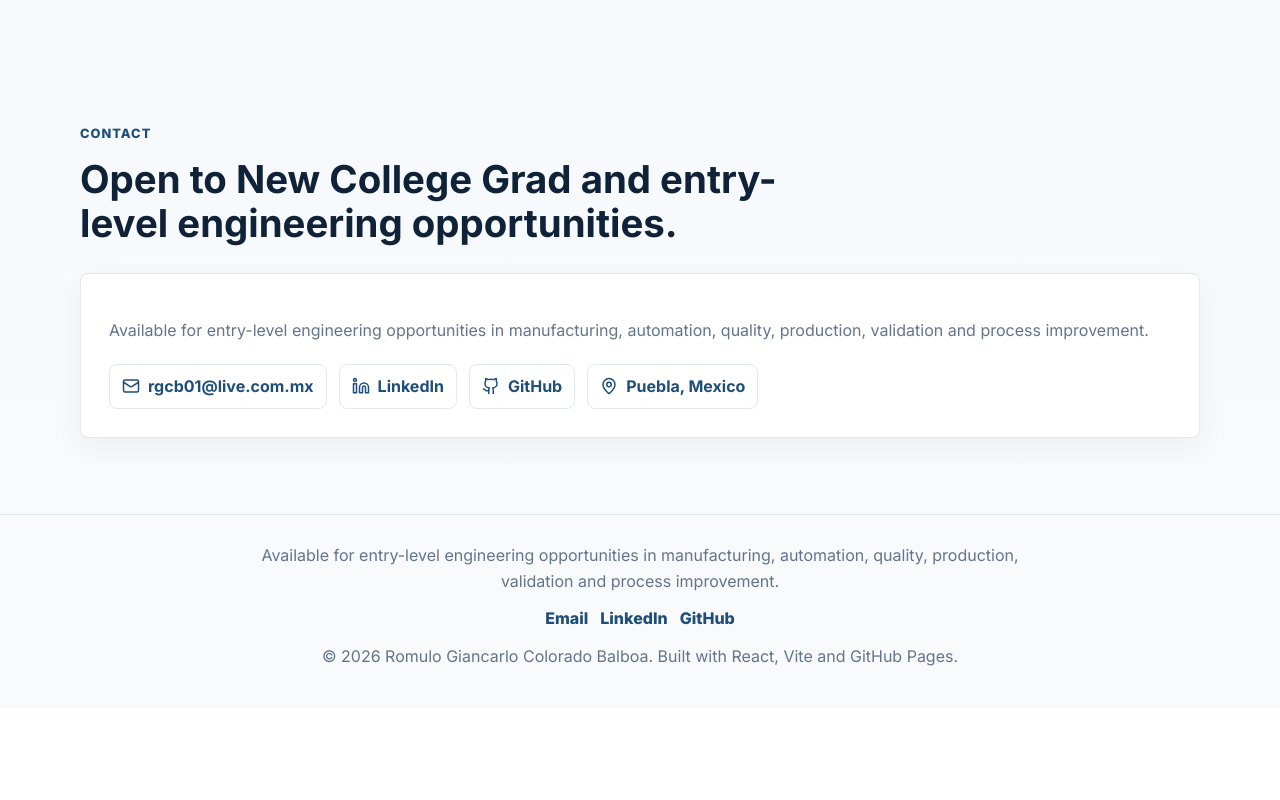
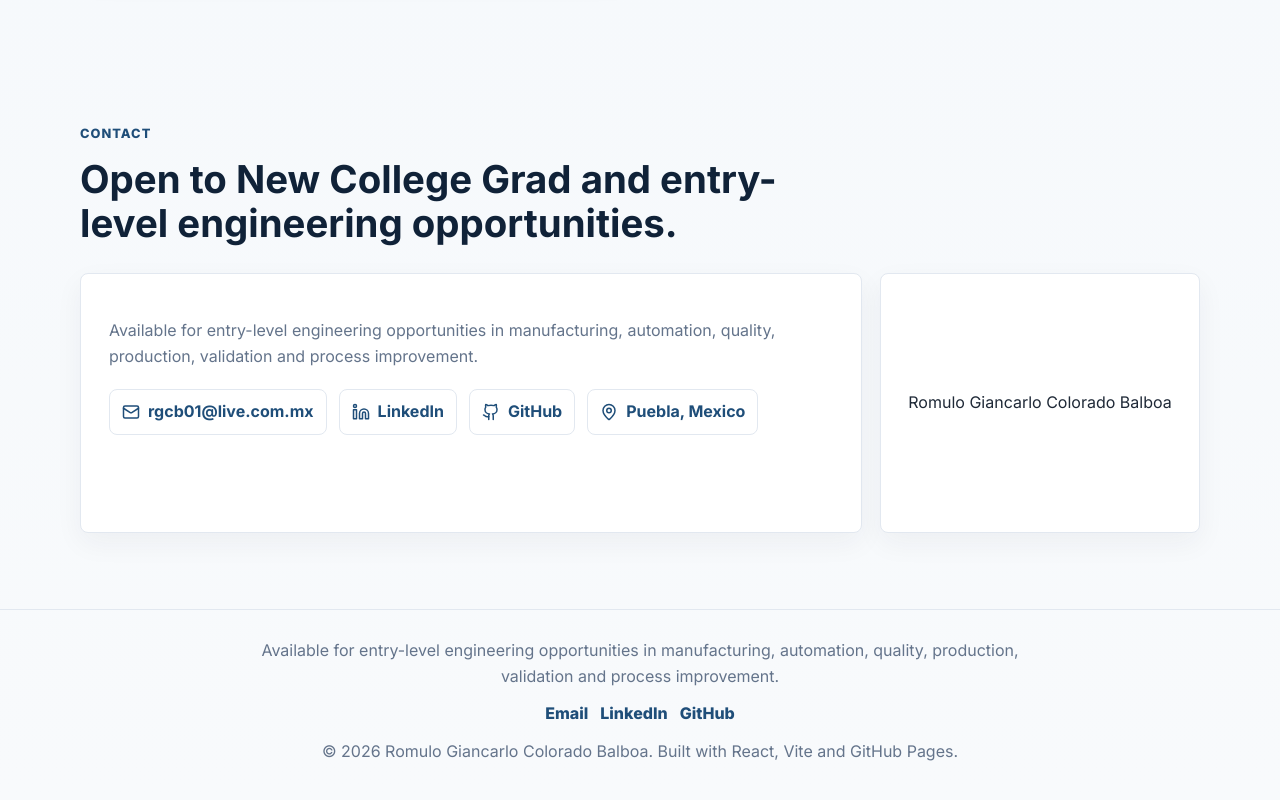
Before and after one commit to rgcb01/rgcb01.github.io, a React (Vite) app: page / in a window 1280 px wide. Shown: the part 6553-7353 px from the top of the page. Before the commit the page ends 7261 px from the top, so only its background shows below. Built offline with nearby package versions, Linux system fonts and the light colour scheme.

Commit message:
feat: add LinkedIn profile badge to contact section

```diff
--- a/index.html
+++ b/index.html
@@ -15,6 +15,7 @@
     <meta property="og:type" content="website" />
     <meta property="og:url" content="https://rgcb01.github.io" />
     <title>Romulo Colorado | Mechatronics Engineering Portfolio</title>
+    <script src="https://platform.linkedin.com/badges/js/profile.js" async defer type="text/javascript"></script>
   </head>
   <body>
     <div id="root"></div>
--- a/src/components/Contact.jsx
+++ b/src/components/Contact.jsx
@@ -1,4 +1,5 @@
 import { Github, Linkedin, Mail, MapPin } from "lucide-react";
+import LinkedInBadge from "./LinkedInBadge.jsx";
 
 export default function Contact({ profile }) {
   return (
@@ -7,6 +8,7 @@ export default function Contact({ profile }) {
         <p className="eyebrow">Contact</p>
         <h2>Open to New College Grad and entry-level engineering opportunities.</h2>
       </div>
+      <div className="contact-layout">
         <div className="contact-panel">
           <p>{profile.availability}</p>
           <div className="contact-links">
@@ -24,6 +26,8 @@ export default function Contact({ profile }) {
             </span>
           </div>
         </div>
+        <LinkedInBadge />
+      </div>
     </section>
   );
 }
--- /dev/null
+++ b/src/components/LinkedInBadge.jsx
@@ -0,0 +1,19 @@
+export default function LinkedInBadge() {
+  return (
+    <div className="linkedin-badge-card" aria-label="LinkedIn public profile badge">
+      <div
+        className="badge-base LI-profile-badge"
+        data-locale="en_US"
+        data-size="medium"
+        data-theme="light"
+        data-type="VERTICAL"
+        data-vanity="rgcb"
+        data-version="v1"
+      >
+        <a className="badge-base__link LI-simple-link" href="https://www.linkedin.com/in/rgcb">
+          Romulo Giancarlo Colorado Balboa
+        </a>
+      </div>
+    </div>
+  );
+}
--- a/src/styles.css
+++ b/src/styles.css
@@ -635,6 +635,13 @@ h3 {
   padding: 28px;
 }
 
+.contact-layout {
+  display: grid;
+  grid-template-columns: minmax(0, 1fr) minmax(260px, 320px);
+  align-items: stretch;
+  gap: 18px;
+}
+
 .contact-links {
   display: flex;
   flex-wrap: wrap;
@@ -654,6 +661,23 @@ h3 {
   background: #fff;
   color: var(--primary);
   font-weight: 700;
+}
+
+.linkedin-badge-card {
+  display: flex;
+  align-items: center;
+  justify-content: center;
+  min-height: 260px;
+  padding: 22px;
+  border: 1px solid var(--border);
+  border-radius: 8px;
+  background: #fff;
+  box-shadow: 0 10px 28px rgba(31, 41, 55, 0.05);
+  overflow: hidden;
+}
+
+.linkedin-badge-card .badge-base {
+  max-width: 100%;
 }
 
 .footer {
@@ -721,7 +745,8 @@ h3 {
   .skills-grid,
   .cert-grid,
   .roadmap-grid,
-  .featured-github {
+  .featured-github,
+  .contact-layout {
     grid-template-columns: 1fr;
   }
 
@@ -778,7 +803,12 @@ h3 {
   .project-card,
   .experience-card,
   .skill-card,
-  .contact-panel {
+  .contact-panel,
+  .linkedin-badge-card {
     padding: 20px;
   }
+
+  .linkedin-badge-card {
+    min-height: 220px;
+  }
 }
```
Lines whose indentation alone changed are shown as unchanged.
